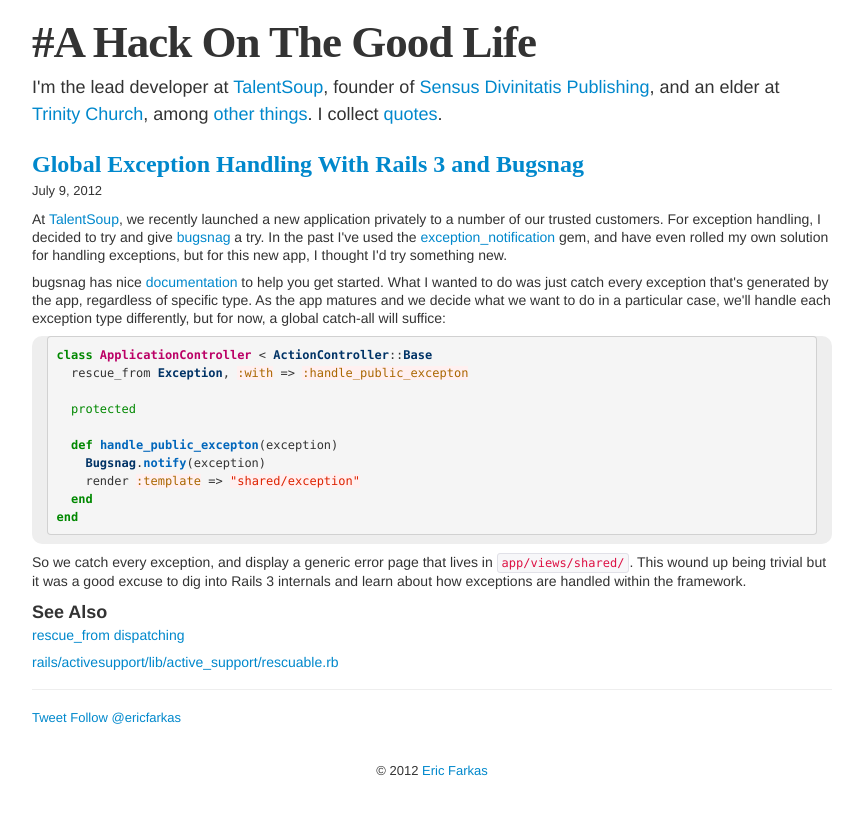
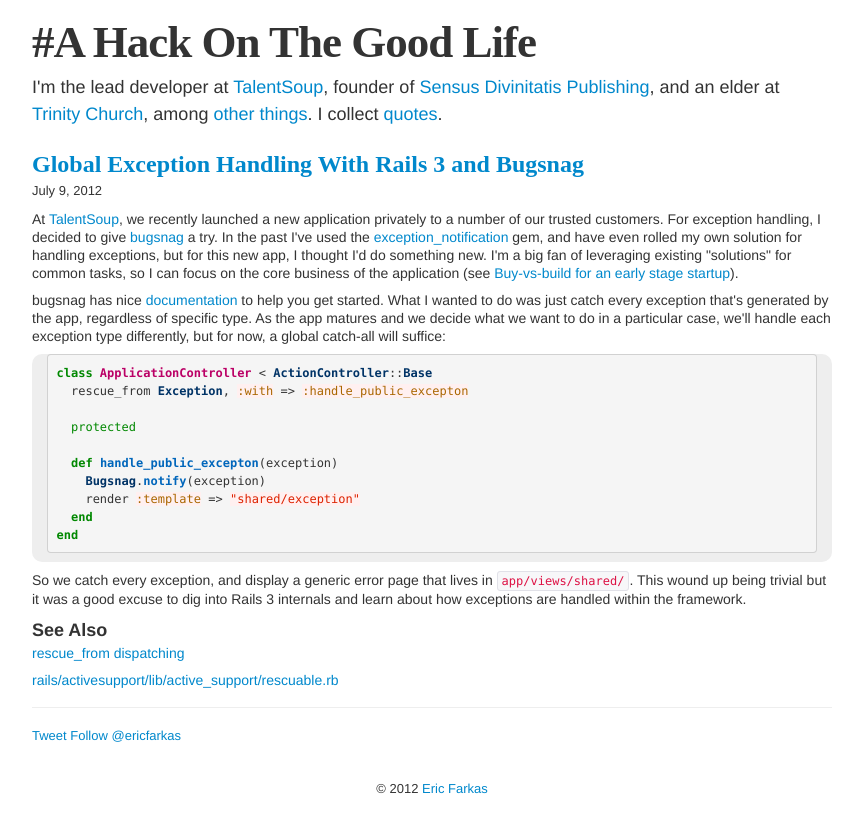
Before and after one commit to speric/speric.github.com, a Jekyll site: the page built from _posts/2012-07-09-global-exception-handling-with-rails-3-and-bugsnag.markdown, in a window 1280 px wide. Shown: the top 833 px of the page, without its empty margins (208-1071 px from the left). Built offline with Jekyll 4.4.1, drawn with Linux system fonts in a browser that asks for light colours; some web fonts are replaced; Markdown is read by kramdown in place of the engine named in the settings; comment, search, counter and statistics services are not loaded.

Commit message:
Wording fixes.

```diff
--- a/_posts/2012-07-09-global-exception-handling-with-rails-3-and-bugsnag.markdown
+++ b/_posts/2012-07-09-global-exception-handling-with-rails-3-and-bugsnag.markdown
@@ -2,7 +2,7 @@
 layout: post
 title: Global Exception Handling With Rails 3 and Bugsnag
 ---
-<p>At <a href="https://talentsoup.com">TalentSoup</a>, we recently launched a new application privately to a number of our trusted customers.  For exception handling, I decided to try and give <a href="http://bugsnag.com">bugsnag</a> a try.  In the past I've used the <a href="https://github.com/rails/exception_notification">exception_notification</a> gem, and have even rolled my own solution for handling exceptions, but for this new app, I thought I'd try something new.</p>
+<p>At <a href="https://talentsoup.com">TalentSoup</a>, we recently launched a new application privately to a number of our trusted customers.  For exception handling, I decided to give <a href="http://bugsnag.com">bugsnag</a> a try.  In the past I've used the <a href="https://github.com/rails/exception_notification">exception_notification</a> gem, and have even rolled my own solution for handling exceptions, but for this new app, I thought I'd do something new. I'm a big fan of leveraging existing "solutions" for common tasks, so I can focus on the core business of the application (see <a href="http://fhwang.net/2012/02/19/Buy-vs-build-for-an-early-stage-startup">Buy-vs-build for an early stage startup</a>).</p>
 
 <p>bugsnag has nice <a href="https://bugsnag.com/docs/notifiers/ruby">documentation</a> to help you get started. What I wanted to do was just catch every exception that's generated by the app, regardless of specific type.  As the app matures and we decide what we want to do in a particular case, we'll handle each exception type differently, but for now, a global catch-all will suffice:</p>
 
```
